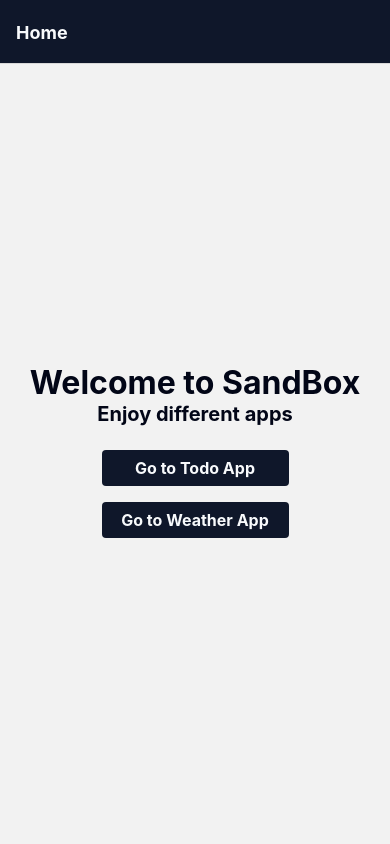
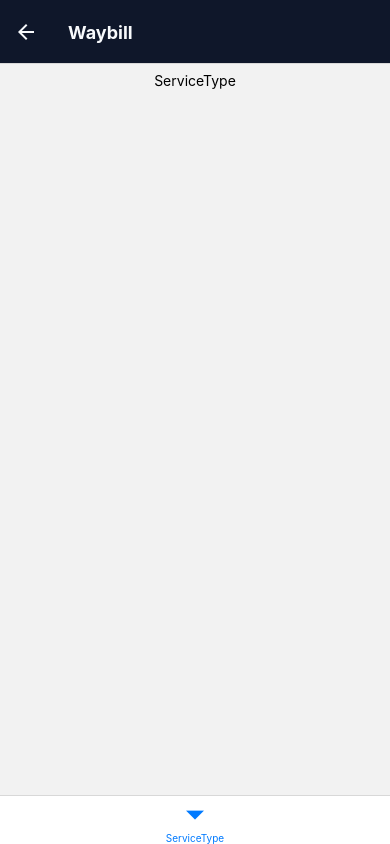
Before and after one commit to jonichi16/rn_test, a React Native app: screen /Waybill in a window 390 px wide. Built offline with nearby package versions, Linux system fonts and the light colour scheme.

Commit message:
Add bottom tab navigator for waybill

```diff
--- a/App.tsx
+++ b/App.tsx
@@ -9,11 +9,13 @@ import Home from './src/pages/Home';
 import TodoApp from './src/TodoApp/components';
 import WeatherApp from './src/WeatherApp/components';
 import {Colors} from './src/common/styles';
+import Waybill from './src/Waybill/components';
 
 export type RootStackParamList = {
   Home: undefined;
   Todo: undefined;
   Weather: undefined;
+  Waybill: undefined;
 };
 
 const Stack = createNativeStackNavigator<RootStackParamList>();
@@ -43,6 +45,11 @@ const App = () => {
           component={WeatherApp}
           options={{title: 'Weather App'}}
         />
+        <Stack.Screen
+          name="Waybill"
+          component={Waybill}
+          options={{title: 'Waybill'}}
+        />
       </Stack.Navigator>
     </NavigationContainer>
   );
--- a/package.json
+++ b/package.json
@@ -10,6 +10,7 @@
     "test": "jest"
   },
   "dependencies": {
+    "@react-navigation/bottom-tabs": "^6.5.11",
     "@react-navigation/native": "^6.1.9",
     "@react-navigation/native-stack": "^6.9.16",
     "react": "18.2.0",
--- /dev/null
+++ b/src/Waybill/components/index.tsx
@@ -0,0 +1,19 @@
+import React from 'react';
+import {createBottomTabNavigator} from '@react-navigation/bottom-tabs';
+import ServiceType from './service-type/ServiceType';
+
+const Tab = createBottomTabNavigator();
+
+const Waybill = () => {
+  return (
+    <Tab.Navigator>
+      <Tab.Screen
+        name="ServiceType"
+        component={ServiceType}
+        options={{headerShown: false}}
+      />
+    </Tab.Navigator>
+  );
+};
+
+export default Waybill;
--- /dev/null
+++ b/src/Waybill/components/service-type/ServiceType.tsx
@@ -0,0 +1,21 @@
+import {StyleSheet, Text, View} from 'react-native';
+import React from 'react';
+import {Spacing} from '../../../common/styles';
+
+const ServiceType = () => {
+  return (
+    <View style={styles.container}>
+      <Text>ServiceType</Text>
+    </View>
+  );
+};
+
+export default ServiceType;
+
+const styles = StyleSheet.create({
+  container: {
+    flex: 1,
+    alignItems: 'center',
+    padding: Spacing.spacing.xs,
+  },
+});
--- a/src/pages/Home.tsx
+++ b/src/pages/Home.tsx
@@ -22,6 +22,11 @@ const Home = ({navigation}: HomeProps) => {
         title={'Go to Weather App'}
         style={styles.button}
         handlePress={() => navigation.navigate('Weather')}
+      />
+      <Button
+        title={'Go to Waybill App'}
+        style={styles.button}
+        handlePress={() => navigation.navigate('Waybill')}
       />
     </View>
   );
```
Also changed, not shown: 1 other file (tests, documents, lock files or other folders).
